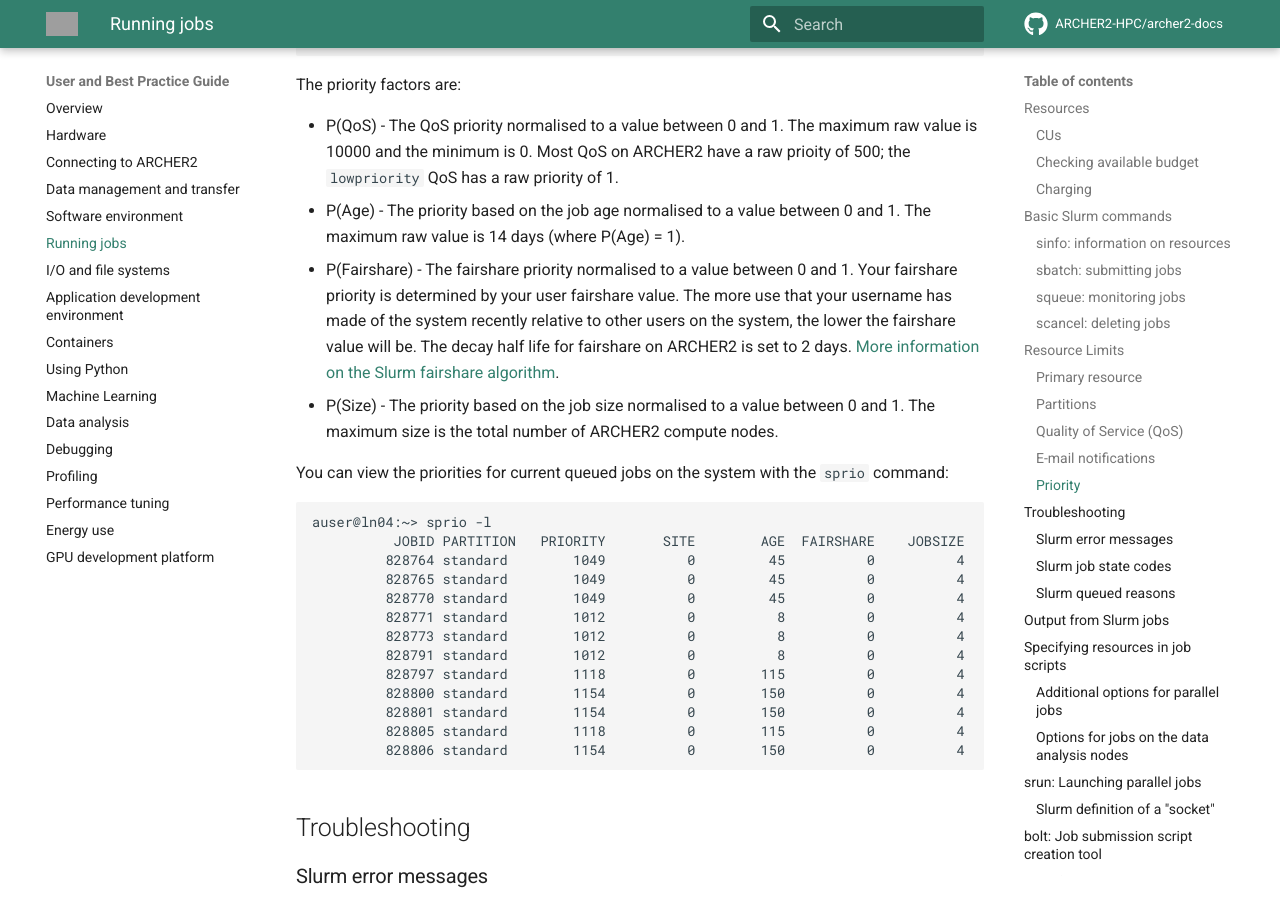
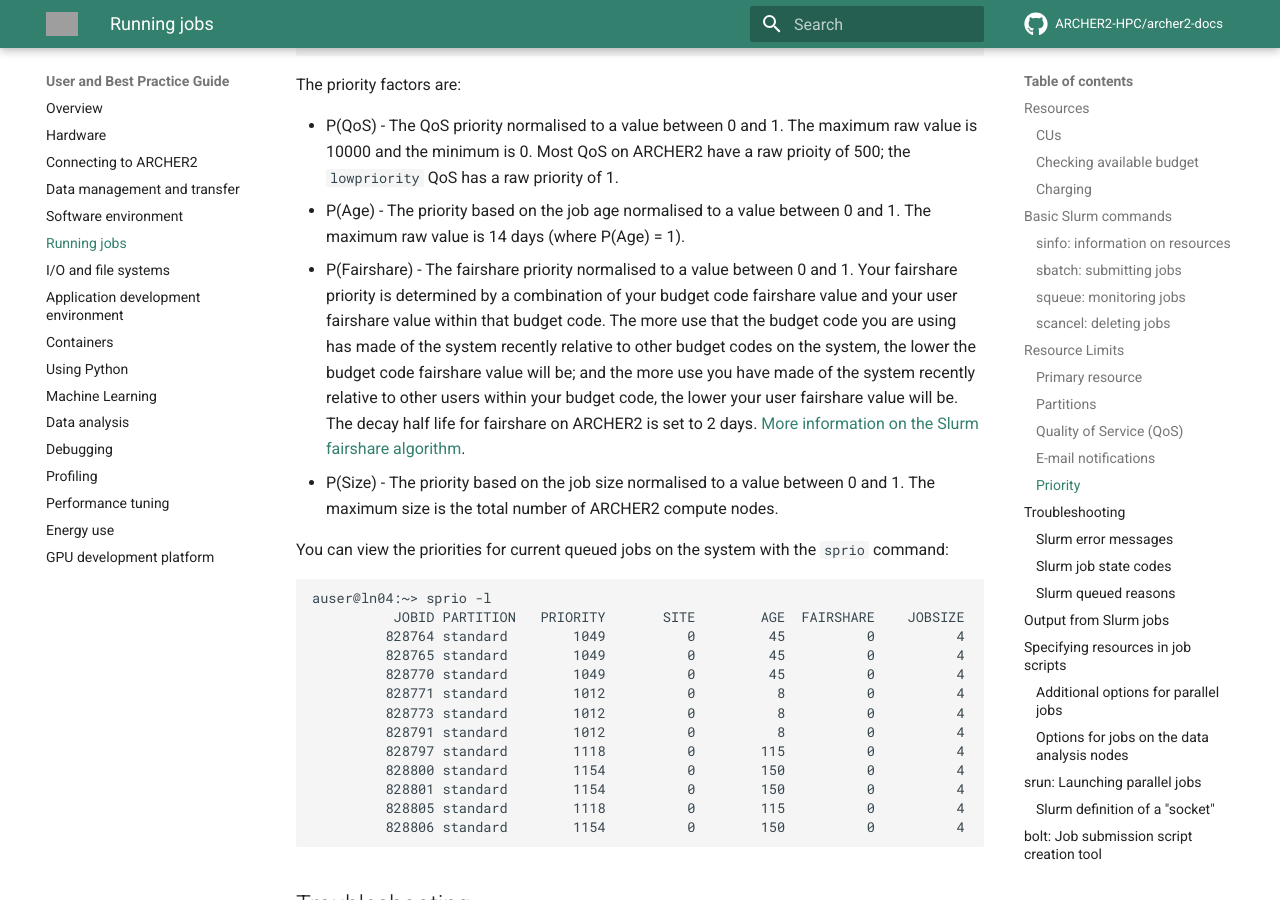
Before and after one commit to ARCHER2-HPC/archer2-docs, an MkDocs documentation site: the page built from docs/user-guide/scheduler.md, in a window 1280 px wide and 900 px high, scrolled down 7634 px. Built offline with MkDocs 1.6.1 and Material for MkDocs 9.7.7, drawn with Linux system fonts in a browser that asks for light colours; comment, search, counter and statistics services are not loaded; grey boxes are pictures that could not be loaded.

```diff
--- a/docs/user-guide/scheduler.md
+++ b/docs/user-guide/scheduler.md
@@ -270,11 +270,14 @@ The priority factors are:
 - P(Age) - The priority based on the job age normalised to a value between 0 and 1.
   The maximum raw value is 14 days (where P(Age) = 1).
 - P(Fairshare) - The fairshare priority normalised to a value between 0 and 1. Your
-  fairshare priority is determined by your user fairshare value. The more use that
-  your username has made of the system recently relative to other
-  users on the system, the lower the fairshare value will be. The decay half life
+  fairshare priority is determined by a combination of your budget code fairshare
+  value and your user fairshare value within that budget code. The more use that
+  the budget code you are using has made of the system recently relative to other
+  budget codes on the system, the lower the budget code fairshare value will be; and the more
+  use you have made of the system recently relative to other users within your
+  budget code, the lower your user fairshare value will be. The decay half life
   for fairshare on ARCHER2 is set to 2 days. [More information on the Slurm fairshare
-  algorithm](https://slurm.schedmd.com/classic_fair_share.html).
+  algorithm](https://slurm.schedmd.com/fair_tree.html).
 - P(Size) - The priority based on the job size normalised to a value between 0 and 1.
   The maximum size is the total number of ARCHER2 compute nodes.
 
```
